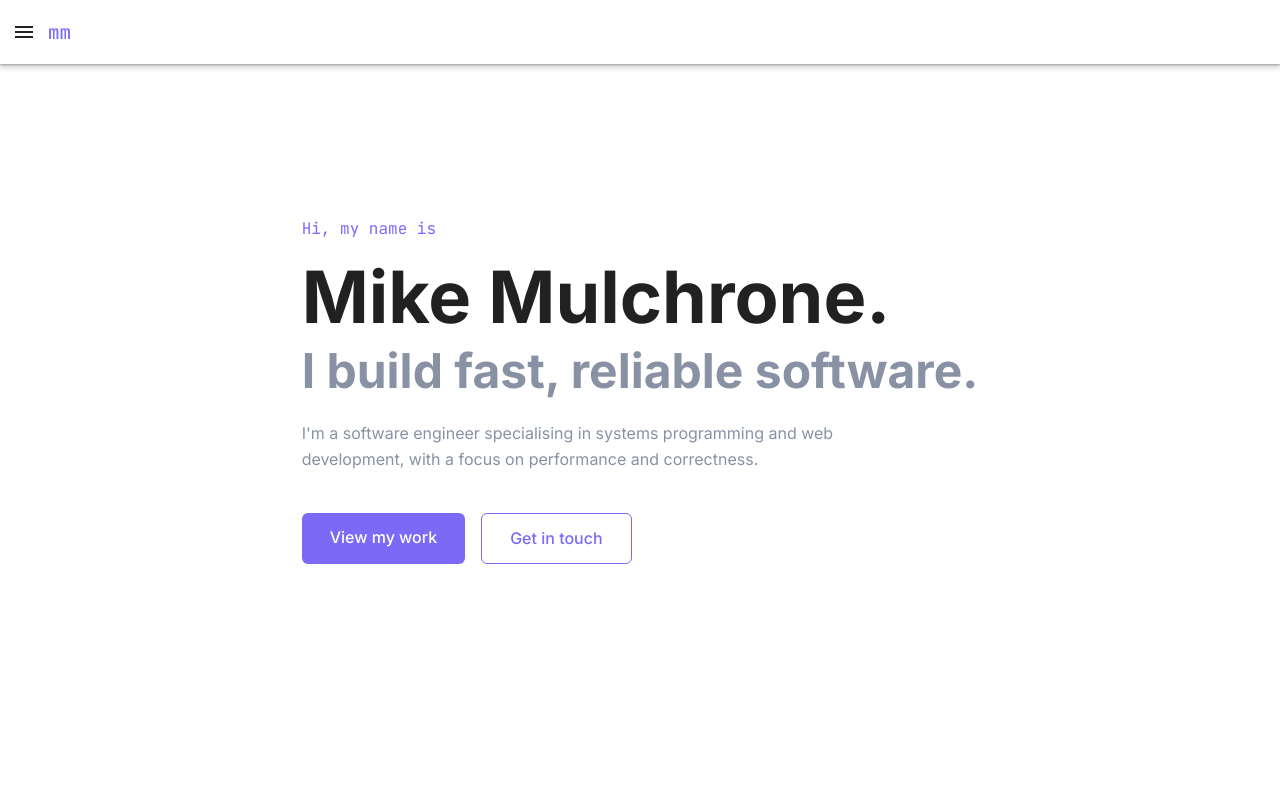
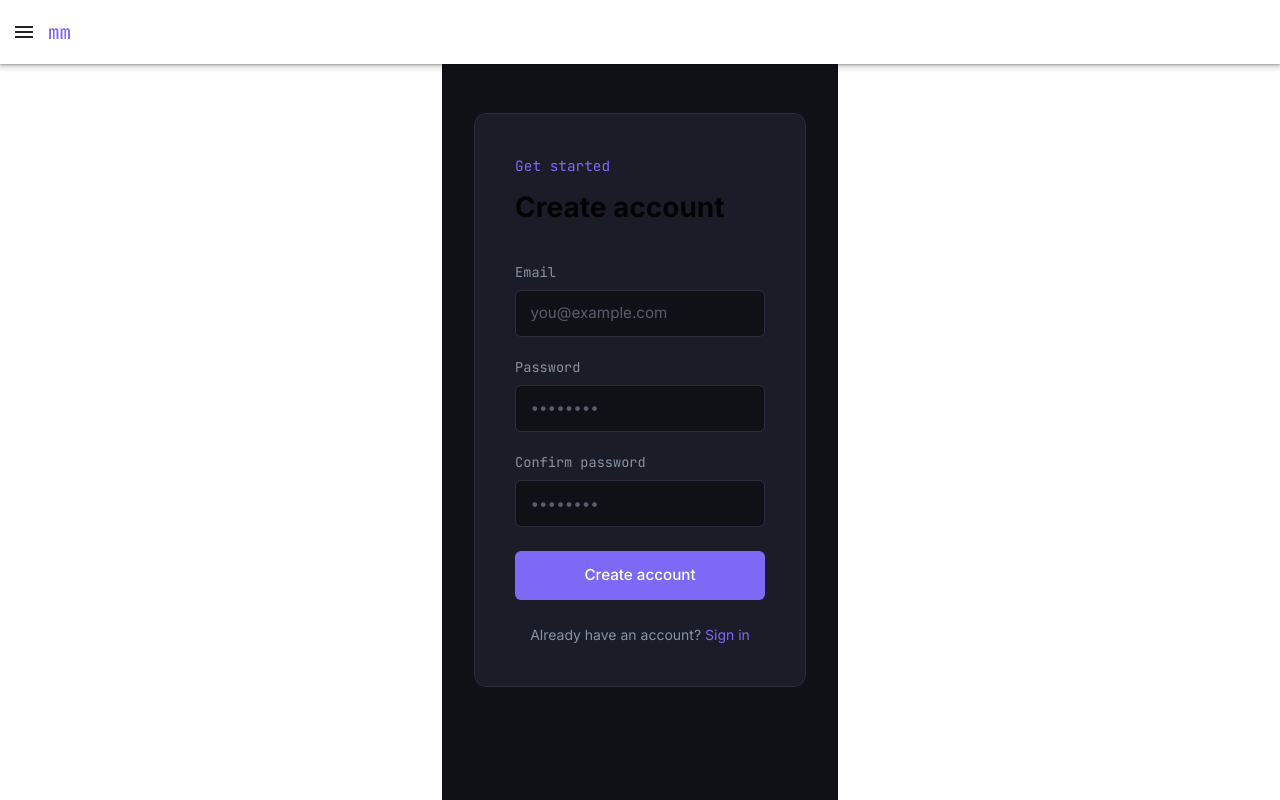
Before and after one commit to WingZer0o/mtmulch.com, a Vue app in the folder frontend/: page /register in a window 1280 px wide. Shown: the top 800 px of the page. Built offline with nearby package versions, Linux system fonts and the light colour scheme.

Commit message:
vue router

```diff
--- a/frontend/package.json
+++ b/frontend/package.json
@@ -11,6 +11,7 @@
     "@fontsource/roboto": "^5.2.10",
     "@mdi/font": "^7.4.47",
     "vue": "^3.5.0",
+    "vue-router": "^5.0.6",
     "vuetify": "^4.0.7"
   },
   "devDependencies": {
--- a/frontend/src/App.vue
+++ b/frontend/src/App.vue
@@ -1,75 +1,12 @@
 <template>
   <v-app>
-    <main>
-      <Hero />
-      <About />
-      <Projects />
-      <Contact />
+    <NavBar />
+    <main class="container">
+      <RouterView />
     </main>
-    <NavBar />
   </v-app>
 </template>
 
 <script setup>
-import { ref } from 'vue'
 import NavBar from './components/NavBar.vue'
-import Hero from './components/Hero.vue'
-import About from './components/About.vue'
-import Projects from './components/Projects.vue'
-import Contact from './components/Contact.vue'
-
-const response = ref('')
-const isError = ref(false)
-
-async function ping() {
-  try {
-    const res = await fetch('/api/hello')
-    response.value = await res.text()
-    isError.value = !res.ok
-  } catch (e) {
-    response.value = e.message
-    isError.value = true
-  }
-}
 </script>
-
-<style>
-.api-test {
-  position: fixed;
-  bottom: 1.5rem;
-  right: 1.5rem;
-  display: flex;
-  align-items: center;
-  gap: 1rem;
-  background: var(--bg-card);
-  border: 1px solid var(--border);
-  padding: 0.75rem 1rem;
-  border-radius: 8px;
-  font-family: var(--mono);
-  font-size: 0.8rem;
-  z-index: 200;
-}
-
-.api-test button {
-  background: var(--accent);
-  color: #fff;
-  border: none;
-  padding: 0.4rem 0.9rem;
-  border-radius: 4px;
-  cursor: pointer;
-  font-family: var(--mono);
-  font-size: 0.8rem;
-}
-
-.api-test button:hover {
-  background: var(--accent-hover);
-}
-
-.api-test span {
-  color: var(--text-muted);
-}
-
-.api-test span.error {
-  color: #f87171;
-}
-</style>
--- /dev/null
+++ b/frontend/src/components/Auth.vue
@@ -0,0 +1,190 @@
+<template>
+  <div class="auth-wrapper">
+    <div class="auth-card">
+
+      <div v-if="mode === 'login'">
+        <p class="label">Welcome back</p>
+        <h1>Sign in</h1>
+
+        <form @submit.prevent="handleLogin" class="form">
+          <div class="field">
+            <label for="login-email">Email</label>
+            <input id="login-email" v-model="login.email" type="email" placeholder="you@example.com" required />
+          </div>
+          <div class="field">
+            <label for="login-password">Password</label>
+            <input id="login-password" v-model="login.password" type="password" placeholder="••••••••" required />
+          </div>
+          <button type="submit" class="btn-primary">Sign in</button>
+        </form>
+
+        <p class="switch">
+          Don't have an account?
+          <button class="btn-link" @click="mode = 'register'">Register</button>
+        </p>
+      </div>
+
+      <div v-else>
+        <p class="label">Get started</p>
+        <h1>Create account</h1>
+
+        <form @submit.prevent="handleRegister" class="form">
+          <div class="field">
+            <label for="reg-email">Email</label>
+            <input id="reg-email" v-model="register.email" type="email" placeholder="you@example.com" required />
+          </div>
+          <div class="field">
+            <label for="reg-password">Password</label>
+            <input id="reg-password" v-model="register.password" type="password" placeholder="••••••••" required />
+          </div>
+          <div class="field">
+            <label for="reg-confirm">Confirm password</label>
+            <input id="reg-confirm" v-model="register.confirm" type="password" placeholder="••••••••" required />
+          </div>
+          <button type="submit" class="btn-primary">Create account</button>
+        </form>
+
+        <p class="switch">
+          Already have an account?
+          <button class="btn-link" @click="mode = 'login'">Sign in</button>
+        </p>
+      </div>
+
+    </div>
+  </div>
+</template>
+
+<script setup>
+import { ref, reactive, watch } from 'vue'
+
+const props = defineProps({
+  initialMode: { type: String, default: 'login' }
+})
+
+const mode = ref(props.initialMode)
+
+watch(() => props.initialMode, val => { mode.value = val })
+
+const login = reactive({ email: '', password: '' })
+const register = reactive({ email: '', password: '', confirm: '' })
+
+function handleLogin() {
+  // TODO: wire up login API call
+}
+
+function handleRegister() {
+  // TODO: wire up register API call
+}
+</script>
+
+<style scoped>
+.auth-wrapper {
+  min-height: 100vh;
+  display: flex;
+  align-items: center;
+  justify-content: center;
+  background: var(--bg);
+  padding: 2rem;
+}
+
+.auth-card {
+  width: 100%;
+  max-width: 420px;
+  background: var(--bg-card);
+  border: 1px solid var(--border);
+  border-radius: 12px;
+  padding: 2.5rem;
+}
+
+.label {
+  font-family: var(--mono);
+  color: var(--accent);
+  font-size: 0.9rem;
+  margin-bottom: 0.5rem;
+}
+
+h1 {
+  font-size: 1.75rem;
+  font-weight: 700;
+  margin-bottom: 2rem;
+}
+
+.form {
+  display: flex;
+  flex-direction: column;
+  gap: 1.25rem;
+  margin-bottom: 1.5rem;
+}
+
+.field {
+  display: flex;
+  flex-direction: column;
+  gap: 0.4rem;
+}
+
+label {
+  font-size: 0.85rem;
+  color: var(--text-muted);
+  font-family: var(--mono);
+}
+
+input {
+  background: var(--bg);
+  border: 1px solid var(--border);
+  border-radius: 6px;
+  padding: 0.65rem 0.9rem;
+  color: var(--text);
+  font-size: 0.95rem;
+  font-family: inherit;
+  transition: border-color 0.2s;
+  outline: none;
+}
+
+input:focus {
+  border-color: var(--accent);
+}
+
+input::placeholder {
+  color: var(--text-muted);
+  opacity: 0.6;
+}
+
+.btn-primary {
+  padding: 0.75rem 1.75rem;
+  background: var(--accent);
+  color: #fff;
+  border: none;
+  border-radius: 6px;
+  font-size: 0.95rem;
+  font-weight: 500;
+  cursor: pointer;
+  transition: background 0.2s;
+  font-family: inherit;
+  margin-top: 0.25rem;
+}
+
+.btn-primary:hover {
+  background: var(--accent-hover);
+}
+
+.switch {
+  text-align: center;
+  font-size: 0.875rem;
+  color: var(--text-muted);
+}
+
+.btn-link {
+  background: none;
+  border: none;
+  color: var(--accent);
+  font-size: 0.875rem;
+  cursor: pointer;
+  padding: 0;
+  font-family: inherit;
+  transition: color 0.2s;
+}
+
+.btn-link:hover {
+  color: var(--accent-hover);
+}
+</style>
--- /dev/null
+++ b/frontend/src/components/Home.vue
@@ -0,0 +1,13 @@
+<template>
+  <Hero />
+  <About />
+  <Projects />
+  <Contact />
+</template>
+
+<script setup>
+import Hero from './Hero.vue'
+import About from './About.vue'
+import Projects from './Projects.vue'
+import Contact from './Contact.vue'
+</script>
--- a/frontend/src/components/NavBar.vue
+++ b/frontend/src/components/NavBar.vue
@@ -1,12 +1,32 @@
 <template>
   <v-app-bar>
     <template v-slot:prepend>
-      <v-app-bar-nav-icon></v-app-bar-nav-icon>
+      <v-app-bar-nav-icon @click="drawer = !drawer"></v-app-bar-nav-icon>
     </template>
-
     <v-app-bar-title class="logo">mm</v-app-bar-title>
   </v-app-bar>
+
+  <v-navigation-drawer v-model="drawer" temporary>
+    <v-list nav>
+      <v-list-item prepend-icon="mdi-home-outline" title="Home" @click="navigate('/')"></v-list-item>
+      <v-list-item prepend-icon="mdi-login" title="Login" @click="navigate('/login')"></v-list-item>
+      <v-list-item prepend-icon="mdi-account-plus-outline" title="Register" @click="navigate('/register')"></v-list-item>
+    </v-list>
+  </v-navigation-drawer>
 </template>
+
+<script setup>
+import { ref } from 'vue'
+import { useRouter } from 'vue-router'
+
+const router = useRouter()
+const drawer = ref(false)
+
+function navigate(path) {
+  drawer.value = false
+  router.push(path)
+}
+</script>
 
 <style scoped>
 .logo {
--- a/frontend/src/main.js
+++ b/frontend/src/main.js
@@ -1,4 +1,5 @@
 import { createApp } from 'vue'
+import router from './router'
 import App from './App.vue'
 
 // Vuetify
@@ -38,4 +39,4 @@ const vuetify = createVuetify({
   }
 })
 
-createApp(App).use(vuetify).mount('#app')
+createApp(App).use(vuetify).use(router).mount('#app')
--- /dev/null
+++ b/frontend/src/router.ts
@@ -0,0 +1,12 @@
+import { createRouter, createWebHistory } from 'vue-router'
+import Home from './components/Home.vue'
+import Auth from './components/Auth.vue'
+
+export default createRouter({
+  history: createWebHistory(),
+  routes: [
+    { path: '/', component: Home },
+    { path: '/login', component: Auth, props: { initialMode: 'login' } },
+    { path: '/register', component: Auth, props: { initialMode: 'register' } },
+  ]
+})
```
Also changed, not shown: 1 other file (tests, documents, lock files or other folders).
